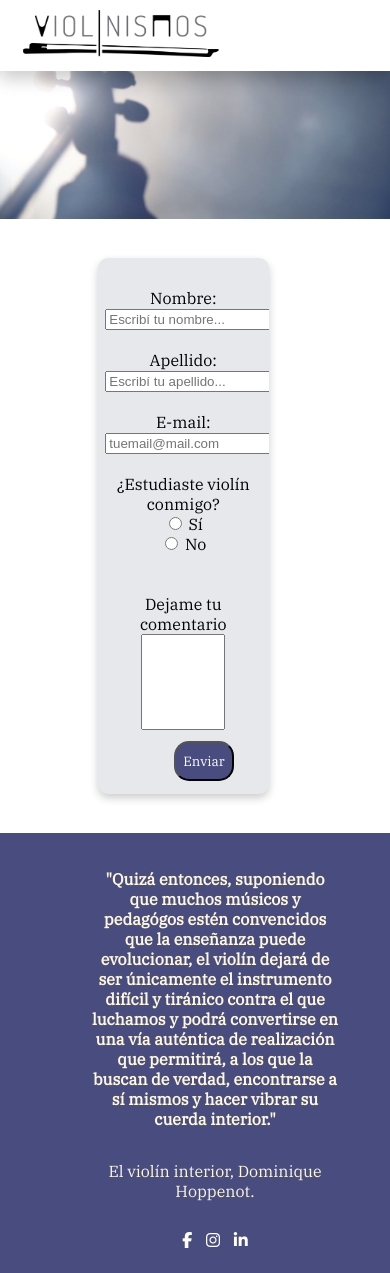
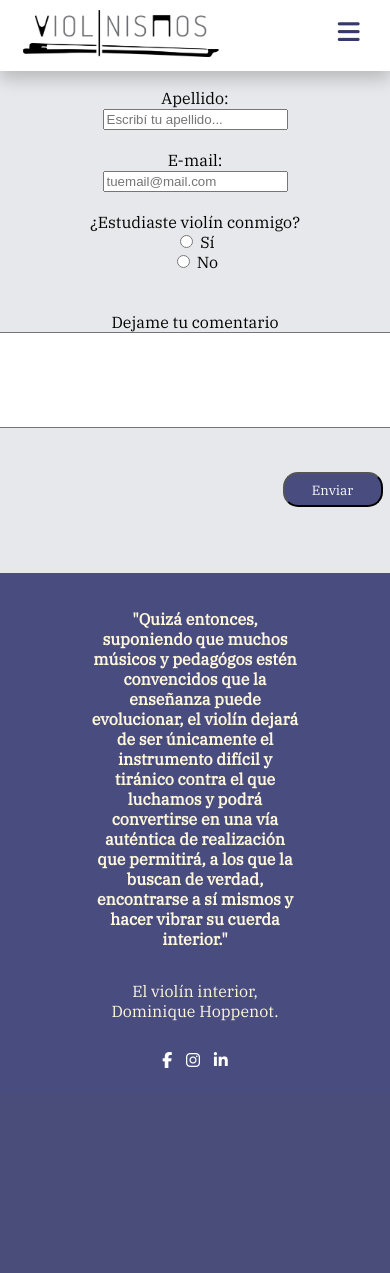
Before and after one commit to BernardoSchargorodsky/violinismos, a PHP site: page /contact.html in a window 390 px wide; the page is wider, and only the part inside the window is pictured. After the commit the page ends 1068 px from the top of that part, so only its background shows below. Run offline with PHP 8.4, Linux system fonts and the light colour scheme; some libraries are stand-ins or nearby versions.

Commit message:
Menu JS/ Mejoras UI/ Responsive

```diff
--- a/contact.html
+++ b/contact.html
@@ -17,17 +17,20 @@
     <header>
         <picture><img src="Logo violinismos/Logo_violinismos_transparente.png" id="logo_corporativo"></picture>
         <nav class="nav">
-            <ul>
-                <li><a href="index.html" alt="inicio">Inicio</a></li>
-                <li><a href="about.html" target="_blank" alt="about" id="de_mi">Sobre mí</a></li>
-                <li><a href="contact.html" target="_blank" alt="contact">Contacto</a></li>
-                <li><a href="material.html" target="_blank" alt="material">Material</a></li>
+            <button id="burger-menu-toggler">
+                <i class="fas fa-bars" id="open-mobile-menu"></i>
+                <i class="fas fa-times" id="close-mobile-menu"></i>
+            </button>
+            <ul id="main-menu">
+                <li class="menu-item"><a href="index.html" alt="inicio">Inicio</a></li>
+                <li class="menu-item"><a href="about.html" alt="about" id="sobre_mi">Sobre mí</a></li>
+                <li class="menu-item"><a href="contact.html" alt="contact">Contacto</a></li>
+                <li class="menu-item"><a href="material.html" alt="material">Material</a></li>
             </ul>
         </nav>
     </header>
 
     <section id="contact">
-        <picture><img src=9.png alt="contact_background" id="contact_background"></picture>
         <article class="contact_form">
             <form id="contact_form" class="form">
                 <label for="nombre">Nombre:</label>
@@ -66,10 +69,9 @@
         </article>
     </section>
 
-</body>
-
     <footer>
-    <p><strong>"Quizá entonces, suponiendo que muchos músicos y pedagógos estén convencidos que la enseñanza puede
+        <p><strong>"Quizá entonces, suponiendo que muchos músicos y pedagógos estén convencidos que la enseñanza
+                puede
                 evolucionar,
                 el violín dejará de ser únicamente el instrumento difícil y tiránico contra el que luchamos y podrá
                 convertirse
@@ -85,4 +87,9 @@
         </div>
     </footer>
 
+    <!-- js -->
+    <script src="script.js"></script>
+
+</body>
+
 </html>
--- a/stylesContact.css
+++ b/stylesContact.css
@@ -9,13 +9,14 @@
     margin: 0;
 }
 
+
 header {
     display: flex;
     flex-direction: row;
     justify-content: space-between;
-    width: 100vw;
+    width: 100%;
     background-color: white;
-    z-index: 200;
+    z-index: 1000;
     position: fixed;
 }
 
@@ -53,43 +54,40 @@
     color: black;
 }
 
-/* título */
-header h1 {
-    margin-right: 40%;
+#burger-menu-toggler  {
+    display: none;
+    background: transparent;
+    border: 0;
+    outline: 0;
+    cursor: pointer;
+    color:#484c7f;
+    font-size: 20px;
+    margin-right: 5vw;
+    z-index: 2;
 }
+
 
 /* contact */
 
-#contact {
-    height: 100%;
-    position: relative;
+section {
+    background-image: url(9.png);
+    width: 100%;
+    height: auto;
+    background-size: cover;
     text-align: center;
     color: black;
-}
-
-#contact_background {
-    background-size: cover;
-    position: inherit;
-	width: 100vw;
 	overflow: hidden;
 	z-index: -1;
 	display: block;
-	margin-right: 0em;
-
 }
 
-.contact {
-    color:#484c7f;
-    transform: translate(-50%, -50%);
-    background-color: white;
-    border-radius: 10px;
-    padding: 5px;
-    height: 40px;
-    width: 200px;
-}
 
 .contact_form {
-    position: relative;
+    z-index: 550;
+    display: flex;
+    flex-direction: row;
+    justify-content: center;
+    align-items: center;
 }
 
 .contact:hover {
@@ -105,20 +103,19 @@
 /* Estilos del form */
 
 form {
-    margin-left: 25vw;
     height: 550px;
     width: 450px;
     background-color: #e7e8eb;
     border-radius: 10px;
     padding: 20px;
     padding-top: 30px;
-    padding-left: 70px;
+    padding-left: 20px;
     box-shadow: 0 4px 8px 0 rgba(0,0,0,0.2);
     transition: 0.3s;
     overflow: hidden;
-    position: absolute;
-    top: -790px;
-    left: 500px;
+    margin-left: 40%;
+    margin-top: 10%;
+    margin-bottom: 10%;
 }
 
 form textarea {
@@ -145,7 +142,6 @@
 footer {
     text-align: center;
     background-color: #484c7f;
-    width: 100vw;
     height: 10%;
     color: cornsilk;
     display: flex;
@@ -172,81 +168,6 @@
 
 @media screen and (max-width: 1400px) {
 
-        form {
-            position: unset;
-            height: 15%;
-            width: 40%;
-            margin-top: 10%;
-            margin-bottom: 10%;
-            padding-left: 2%;
-            padding-right: 2%;
-        }
-
-        #submit {
-            width: 60px;
-            height: 40px;
-            position: absolute;
-            right: 40%;
-            top: 90%;
-        }
-
-        textarea {
-            height: 100%;
-            width: 50%;
-        }
-}
-
-/* TABLETS */
-@media screen and (max-width: 768px) {
-    .nav {
-        display: none;
-    }
-    #boton-menu-mobile {
-        display: block;
-        margin-right: 3%;
-        margin-top: 3%;
-        width: 10%;
-        height: 10%;
-        display: flex;
-        flex-direction: row;
-        justify-content: center;
-        align-items: center;
-        background-color: #484c7f;
-    }
-
-    .welcome {
-        width: 80%;
-        margin-top: 70px;
-    }
-    header {
-        margin-top: 0;
-    }
-    body{
-        width: 100%;
-    }
-    img {
-        max-width: 100%;
-        height: auto;
-    }
-
-    .card_content {
-        display: flex;
-        flex-direction: column;
-        justify-content: center;
-    }
-
-    .card_responsive {
-        display: flex;
-        flex-direction: column;
-        justify-content: center;
-    }
-
-    .note {
-        margin-top: -50px;
-        padding: 5%;
-
-    }
-
     .footer_content {
         display: flex;
         flex-direction: column;
@@ -259,5 +180,108 @@
         margin: 2%;
     }
 
+}
+
+
+
+/* TABLETS */
+@media screen and (max-width: 768px) {
+
+body {
+        background-color: #e7e8eb;
+}
+
+/* Menu responsive */
+
+ul#main-menu {
+    display: none;
+}
+
+nav button i {
+    color:#373a68;
+    font-size: 25px;
+    padding-top: 10%;
+    margin-top: 50%;
+}
+
+
+#burger-menu-toggler {
+    display: flex;
+}
+
+#close-mobile-menu {
+    display: none;
+}
+
+body.mobile-menu-active #open-mobile-menu {
+    display: none;
+    color: #373a68;
+    z-index: 700;
+}
+body.mobile-menu-active #close-mobile-menu {
+    display: block;
+    color: #373a68;
+    z-index: 700;
+}
+
+body.mobile-menu-active #main-menu {
+    display: flex;
+    flex-direction: column;
+    justify-content: space-evenly;
+    align-items: center;
+    position: absolute;
+    top: 0;
+    left: 0;
+    height: 100vh;
+    width: 100vw;
+    z-index: 1;
+    color: #373a68;
+    background-color: rgb(255, 255, 255);
+}
+
+body.mobile-menu-active #logo_corporativo {
+    display: none;
+}
+
+body.mobile-menu-active #burguer-menu-toggler {
+    color:#373a68;
+    font-size: 25px;
+    padding-top: 10%;
+    margin-top: 50%;
+}
+
+header nav ul li a {
+    text-decoration: none;
+    font-weight: 900;
+    font-size: large;
+    color: #484c7f;
+}
+
+    section {
+        display: flex;
+        flex-direction: row;
+        justify-content: center;
+        background-image: none;
+    }
+
+    form {
+        height: 100%;
+        width: 1000px;
+        padding: 20px;
+        padding-top: 20px;
+        padding-left: 20px;
+        margin-left: 0;
+        margin-top: 5%;
+        margin-bottom: 0;
+        border: none;
+    }
+
+
+    .footer_content {
+        display: flex;
+        flex-direction: column;
+        justify-content: center;
+        padding-top: 10px;
+    }
 
 }
```
Also changed, not shown: about.html (+13 -8 lines), index.html (+9 -20 lines), script.js (+28 -9 lines), styles.css (+71 -16 lines), stylesAbout.css (+83 -19 lines). Lines whose indentation alone changed are shown as unchanged.
